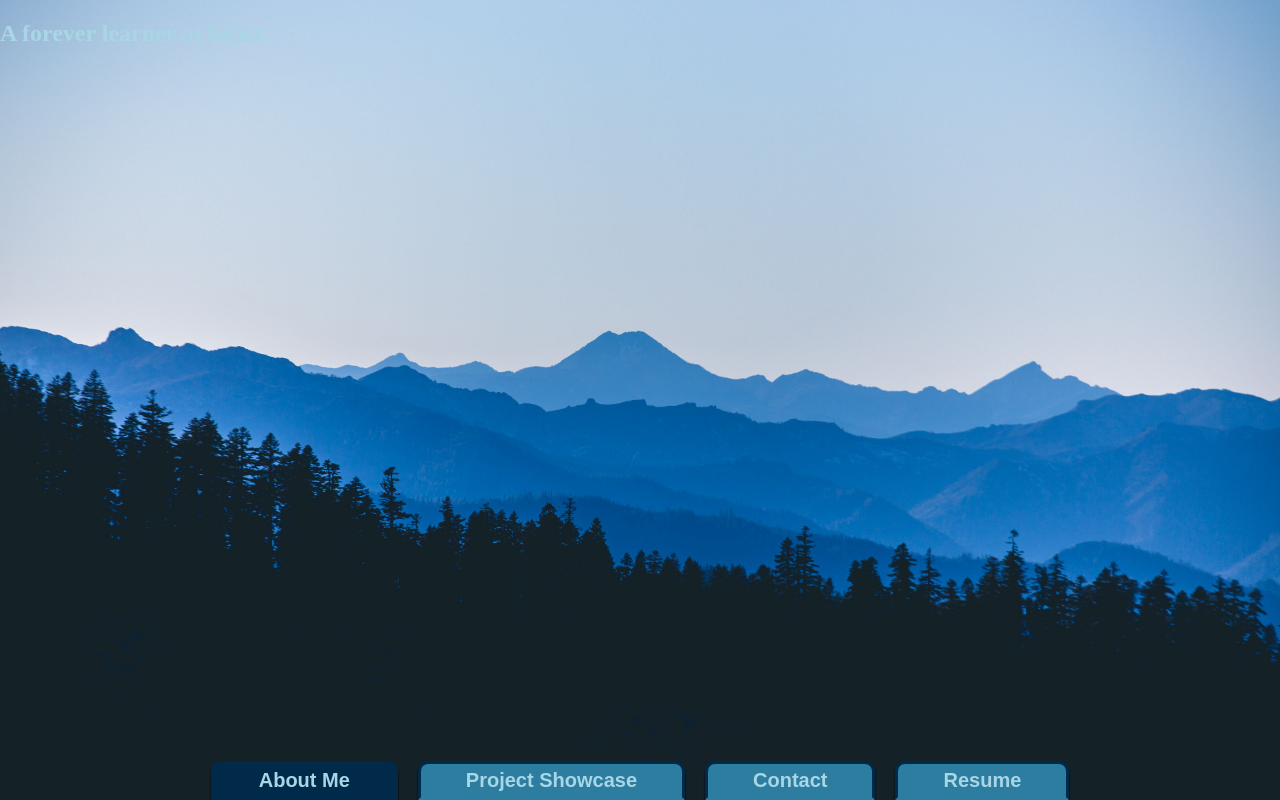
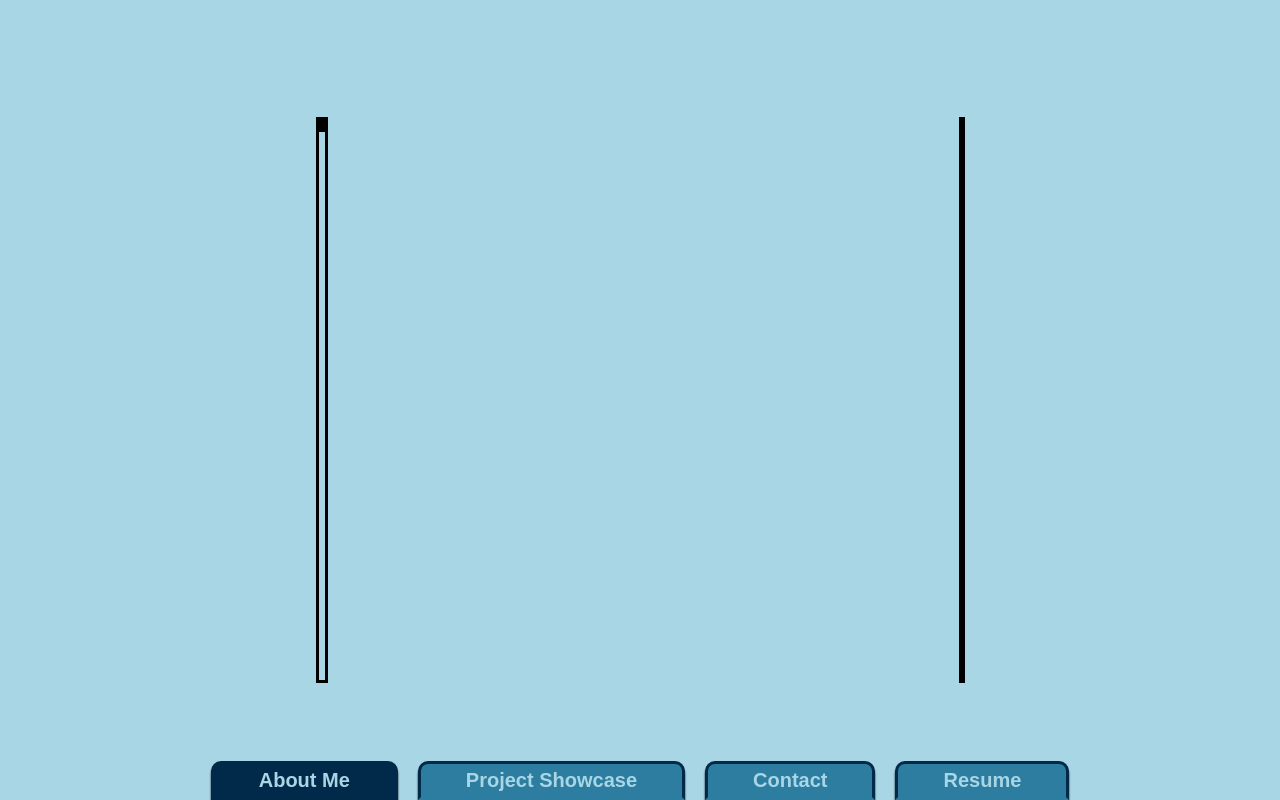
Before and after one commit to Lazikaz/lazikaz, a plain HTML site: page aboutme.html in a window 1280 px wide. Drawn offline with Linux system fonts and the light colour scheme.

Commit message:
still fleshing out about me page, make it simplistic and keep blue colors

```diff
--- a/aboutme.html
+++ b/aboutme.html
@@ -11,9 +11,11 @@
 
 <body>
     <div id="wrapper">
-        <h2>A forever learner at heart.</h2>
-
-        <img src="./pictures/4k-minimal android-iphone-desktop-hd-backgrounds-wallpapers-1080p-4k-wdvyi-3840x2400.jpg" alt="">
+        <section id="leftside">
+            <section id="topleft"></section>
+            <section id="bottomleft"></section>
+        </section>
+        <section id="rightside"></section>
     </div>
     <nav>
         <div class="menubutton" id="currentPage">
--- a/aboutmestyles.css
+++ b/aboutmestyles.css
@@ -7,9 +7,12 @@ body {
 #wrapper {
     overflow: auto;
     position: absolute;
+    display: flex;
+    justify-content:space-around;
+    align-items: center;
     width: 100%;
     height: 100%;
-    background-color: #013A63;
+    background-color: #A9D6E5;
 }
 
 #wrapper img{
@@ -66,9 +69,24 @@ nav a {
 }
 
 h2{
-    color: #A9D6E5;
-    font-family: 'Times New Roman', Times, serif;
+    color: #012A4A;
+    font-family: Arial, Helvetica, sans-serif;
     position: absolute;
+}
+
+#holder{
+    border-style: solid;
+    width: 1200px;
+    height: 600px;
+}
+
+section{
+    border-style: solid;
+    border-color: black;
+}
+
+#leftside, #rightside{
+    height: 70%
 }
 
 /* SCROLLBAR */
```
